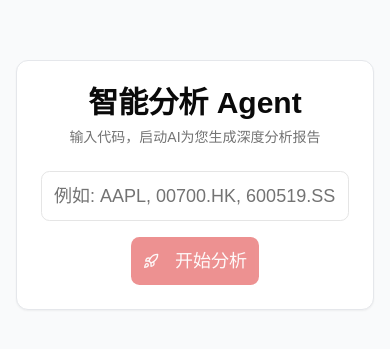
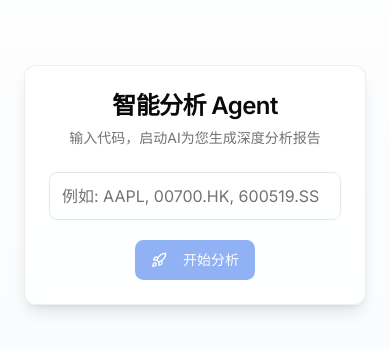
Before and after one commit to kshern/kav-agents, a Next.js app in the folder packages/web/: page /stock-analysis in a window 390 px wide. Shown: the part 237-586 px from the top of the page. Built offline with nearby package versions, Linux system fonts and the light colour scheme; no server answers.

Commit message:
feat: improve UI design with modern visuals, typography and responsive styles

```diff
--- a/packages/web/src/app/globals.css
+++ b/packages/web/src/app/globals.css
@@ -4,14 +4,17 @@
 
 @layer base {
   :root {
+    /* 全局字体变量：与 Google Fonts 中的 Inter 对应 */
+    --font-sans: "Inter";
     --background: 0 0% 100%;
     --foreground: 0 0% 3.9%;
     --card: 0 0% 100%;
     --card-foreground: 0 0% 3.9%;
     --popover: 0 0% 100%;
     --popover-foreground: 0 0% 3.9%;
-    --primary: 0 72.2% 50.6%;
-    --primary-foreground: 0 85.7% 97.3%;
+    /* 品牌主色：专业蓝 */
+    --primary: 221 83% 53%;
+    --primary-foreground: 210 40% 98%;
     --secondary: 0 0% 96.1%;
     --secondary-foreground: 0 0% 9%;
     --muted: 0 0% 96.1%;
@@ -22,7 +25,7 @@
     --destructive-foreground: 0 0% 98%;
     --border: 0 0% 89.8%;
     --input: 0 0% 89.8%;
-    --ring: 0 72.2% 50.6%;
+    --ring: 221 83% 53%;
     --radius: 0.65rem;
     --chart-1: 12 76% 61%;
     --chart-2: 173 58% 39%;
@@ -50,7 +53,7 @@
     --destructive-foreground: 0 0% 98%;
     --border: 0 0% 14.9%;
     --input: 0 0% 14.9%;
-    --ring: 0 72.2% 50.6%;
+    --ring: 221 83% 53%;
     --chart-1: 220 70% 50%;
     --chart-2: 160 60% 45%;
     --chart-3: 30 80% 55%;
@@ -62,5 +65,5 @@
 body {
   background: var(--background);
   color: var(--foreground);
-  font-family: Arial, Helvetica, sans-serif;
+  font-family: var(--font-sans), ui-sans-serif, system-ui, -apple-system, Segoe UI, Roboto, Ubuntu, Cantarell, Noto Sans, Helvetica Neue, Arial, "Apple Color Emoji", "Segoe UI Emoji", "Segoe UI Symbol";
 }
--- a/packages/web/src/app/layout.tsx
+++ b/packages/web/src/app/layout.tsx
@@ -1,11 +1,9 @@
 import type { Metadata } from "next";
 import "./globals.css";
 
-
-
 export const metadata: Metadata = {
-  title: "Create Next App",
-  description: "Generated by create next app",
+  title: "KAV Agents — 智能投研",
+  description: "面向专业投资者的智能研究与分析助手",
 };
 
 export default function RootLayout({
@@ -14,8 +12,16 @@ export default function RootLayout({
   children: React.ReactNode;
 }>) {
   return (
-    <html lang="en">
-      <body className="antialiased">
+    <html lang="zh-CN">
+      <head>
+        <link rel="preconnect" href="https://fonts.googleapis.com" />
+        <link rel="preconnect" href="https://fonts.gstatic.com" crossOrigin="anonymous" />
+        <link
+          href="https://fonts.googleapis.com/css2?family=Inter:wght@400;500;600;700&display=swap"
+          rel="stylesheet"
+        />
+      </head>
+      <body className="min-h-screen font-sans antialiased">
         {children}
       </body>
     </html>
--- a/packages/web/src/app/page.tsx
+++ b/packages/web/src/app/page.tsx
@@ -14,13 +14,20 @@ export default function HomePage() {
   };
 
   return (
-    <div className="bg-gray-50 flex items-center justify-center min-h-screen p-4">
-      <Button
-        onClick={handleNavigateToStockAnalysis}
-        className="text-lg py-6 bg-primary text-primary-foreground hover:bg-primary/90"
-      >
-        开始分析
-      </Button>
+    <div className="min-h-screen bg-gradient-to-b from-white to-slate-50 flex items-center justify-center px-6">
+      <div className="text-center space-y-6">
+        <div>
+          <h1 className="text-4xl md:text-5xl font-bold tracking-tight bg-gradient-to-r from-slate-900 to-slate-600 bg-clip-text text-transparent">
+            KAV Agents
+          </h1>
+          <p className="mt-3 text-base md:text-lg text-muted-foreground">
+            面向专业投资者的智能研究与分析助手
+          </p>
+        </div>
+        <Button onClick={handleNavigateToStockAnalysis} size="lg" className="px-8">
+          开始分析
+        </Button>
+      </div>
     </div>
   );
 }
--- a/packages/web/src/app/stock-analysis/index.tsx
+++ b/packages/web/src/app/stock-analysis/index.tsx
@@ -41,13 +41,13 @@ const StockAnalysis: React.FC = () => {
   };
 
   return (
-    <div className="bg-gray-50 flex items-center justify-center min-h-screen p-4">
-      <Card className="w-full max-w-2xl">
+    <div className="min-h-screen bg-gradient-to-b from-white to-slate-50 flex items-center justify-center px-6 py-10">
+      <Card className="w-full max-w-3xl border-border/60 shadow-lg supports-[backdrop-filter]:bg-card/80 backdrop-blur">
         <CardHeader>
-          <CardTitle className="text-center text-3xl font-bold">
+          <CardTitle className="text-center text-2xl md:text-3xl font-semibold tracking-tight">
             智能分析 Agent
           </CardTitle>
-          <CardDescription className="text-center">
+          <CardDescription className="text-center text-muted-foreground">
             输入代码，启动AI为您生成深度分析报告
           </CardDescription>
         </CardHeader>
--- a/packages/web/src/components/ProgressTracker/StepItem.tsx
+++ b/packages/web/src/components/ProgressTracker/StepItem.tsx
@@ -22,9 +22,9 @@ const StepItem: React.FC<StepItemProps> = ({ step, status, isLast }) => {
         <div
           className={cn(
             "w-10 h-10 rounded-full flex items-center justify-center transition-colors duration-300",
-            status === "pending" && "bg-gray-200 text-gray-500",
-            status === "in-progress" && "bg-blue-500 text-white",
-            status === "completed" && "bg-green-500 text-white",
+            status === "pending" && "bg-muted text-muted-foreground",
+            status === "in-progress" && "bg-primary text-primary-foreground",
+            status === "completed" && "bg-emerald-500 text-white",
           )}
         >
           <Icon
@@ -40,7 +40,7 @@ const StepItem: React.FC<StepItemProps> = ({ step, status, isLast }) => {
           <div
             className={cn(
               "line h-full w-0.5 mt-1 transition-colors duration-300",
-              status === "completed" ? "bg-green-500" : "bg-gray-200",
+              status === "completed" ? "bg-emerald-500" : "bg-muted",
             )}
           ></div>
         )}
@@ -48,10 +48,11 @@ const StepItem: React.FC<StepItemProps> = ({ step, status, isLast }) => {
 
       {/* 步骤文本 */}
       <div className="pt-1.5">
-        <p className="font-semibold text-gray-800">{step.text}</p>
+        <p className="font-medium text-foreground text-sm md:text-base">{step.text}</p>
       </div>
     </div>
   );
-};
+}
+;
 
 export default StepItem;
--- a/packages/web/src/components/ProgressTracker/index.tsx
+++ b/packages/web/src/components/ProgressTracker/index.tsx
@@ -26,10 +26,10 @@ const ProgressTracker: React.FC<ProgressTrackerProps> = ({
       {/* 进度条 */}
       <div>
         <div className="flex justify-between mb-2">
-          <span className="text-base font-medium text-blue-700">
+          <span className="text-sm md:text-base font-medium text-muted-foreground">
             {currentStepText}
           </span>
-          <span className="text-sm font-medium text-blue-700">
+          <span className="text-sm font-medium text-muted-foreground">
             {Math.round(overallProgress)}%
           </span>
         </div>
--- a/packages/web/src/components/StockInputForm.tsx
+++ b/packages/web/src/components/StockInputForm.tsx
@@ -22,21 +22,17 @@ const StockInputForm: React.FC<StockInputFormProps> = ({
   };
 
   return (
-    <form onSubmit={handleSubmit} className="space-y-4">
+    <form onSubmit={handleSubmit} className="space-y-5">
       <Input
         type="text"
         placeholder="例如: AAPL, 00700.HK, 600519.SS"
         value={stockCode}
         onChange={(e) => setStockCode(e.target.value)}
         disabled={isLoading}
-        className="text-lg py-6"
+        className="h-12 md:h-14 text-base md:text-lg"
       />
       <div className="flex justify-center">
-        <Button
-          type="submit"
-          disabled={isLoading || !stockCode.trim()}
-          className="text-lg py-6 bg-primary"
-        >
+        <Button type="submit" size="lg" disabled={isLoading || !stockCode.trim()} className="px-8">
           {isLoading ? (
             <Loader2 className="mr-2 h-5 w-5 animate-spin" />
           ) : (
--- a/packages/web/src/components/ui/progress.tsx
+++ b/packages/web/src/components/ui/progress.tsx
@@ -14,14 +14,14 @@ function Progress({
     <ProgressPrimitive.Root
       data-slot="progress"
       className={cn(
-        "bg-primary/20 relative h-2 w-full overflow-hidden rounded-full",
+        "bg-primary/20 relative h-2.5 md:h-3 w-full overflow-hidden rounded-full",
         className,
       )}
       {...props}
     >
       <ProgressPrimitive.Indicator
         data-slot="progress-indicator"
-        className="bg-primary h-full w-full flex-1 transition-all"
+        className="h-full w-full flex-1 transition-all bg-gradient-to-r from-primary to-primary/80"
         style={{ transform: `translateX(-${100 - (value || 0)}%)` }}
       />
     </ProgressPrimitive.Root>
--- a/packages/web/tailwind.config.ts
+++ b/packages/web/tailwind.config.ts
@@ -58,6 +58,9 @@ const config: Config = {
         md: "calc(var(--radius) - 2px)",
         sm: "calc(var(--radius) - 4px)",
       },
+      fontFamily: {
+        sans: ["var(--font-sans)"],
+      },
       keyframes: {
         "accordion-down": {
           from: { height: "0" },
```
Also changed, not shown: packages/web/src/components/AnalysisReport.tsx (+12 -15 lines).
